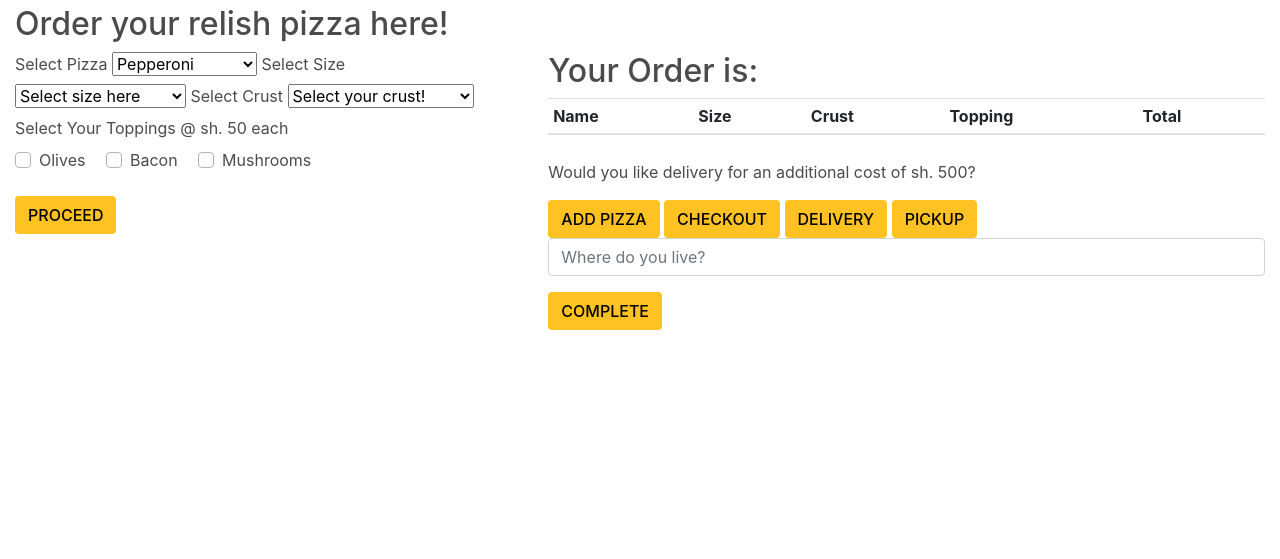
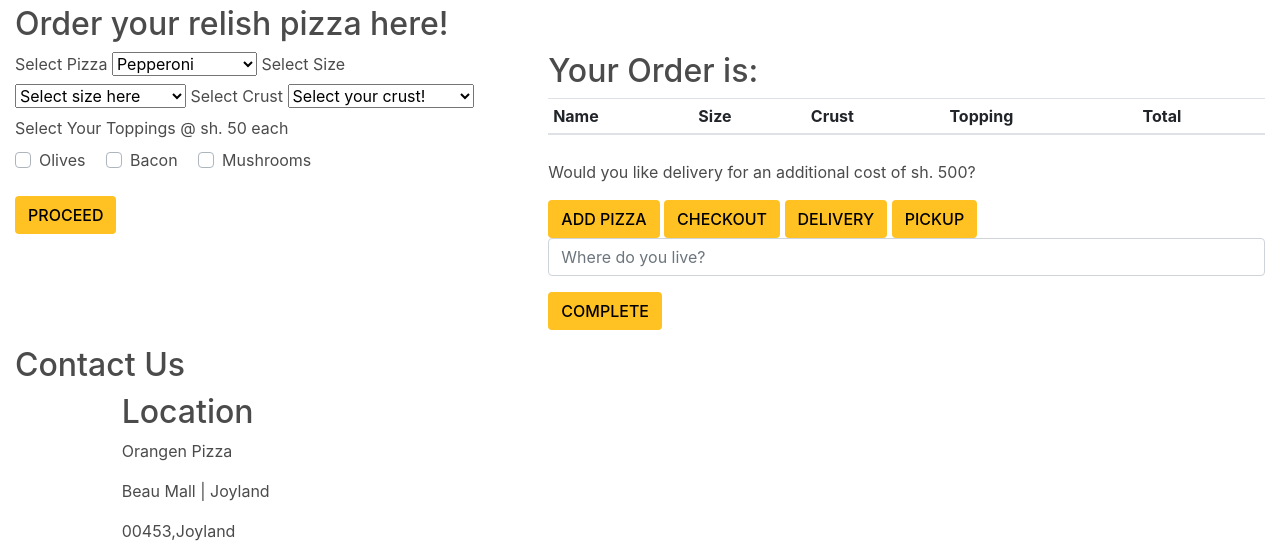
Before and after one commit to oyesa/pizza-web, a plain HTML site: page index.html in a window 1280 px wide. Shown: the part 1253-1812 px from the top of the page. Before the commit the page ends 1583 px from the top, so only its background shows below. Drawn offline with nearby package versions, Linux system fonts and the light colour scheme.

Commit message:
add contact section with location details

```diff
--- a/index.html
+++ b/index.html
@@ -173,10 +173,31 @@
             </div>
             <div class="delivery">
               <form action="">
-                <input type="text" id="location" class="form-control mb-3" placeholder="Where do you live?">
-                <button class="btn btn-orange" id="final-order">Complete</button>
+                <div class="form-group">
+                  <input type="text" id="location" class="form-control mb-3" placeholder="Where do you live?">
+                <button class="btn btn-orange" id="complete-order">Complete</button>
+                </div>
               </form>
             </div>
+          </div>
+        </div>
+      </div>
+
+      <!--contact section-->
+
+      <div class="container-fluid bg-default"  id="contact">
+        <div class="controls-top">
+          <h2>Contact Us</h2>
+        </div>
+        <div class="row" id="contactdetails">
+          <div class="col-md-1">
+
+          </div>
+          <div class="col-md-3 text-justify">
+            <h2>Location</h2>
+            <p>Orangen Pizza</p>
+            <p>Beau Mall | Joyland</p>
+            <p>00453,Joyland </p>
           </div>
         </div>
       </div>
```
